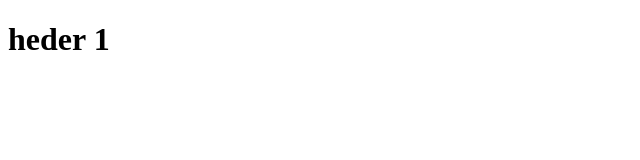
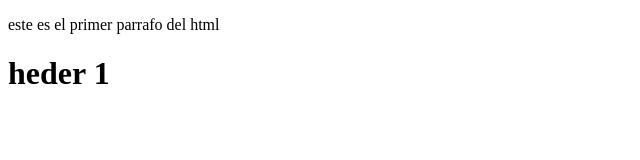
Before and after one commit to SaloJuan/PruebaVSC, a plain HTML site: page index.html in a window 1280 px wide. Shown: the whole page, without its empty margins (0-640 px from the left). Drawn offline with Linux system fonts and the light colour scheme.

Commit message:
agregado parrafo html

```diff
--- a/index.html
+++ b/index.html
@@ -22,6 +22,11 @@
             }
             </script>
 
+            <p>
+                este es el primer parrafo del html
+
+            </p>
+
 
         <h1>heder 1       </h1>
     </body>
```
